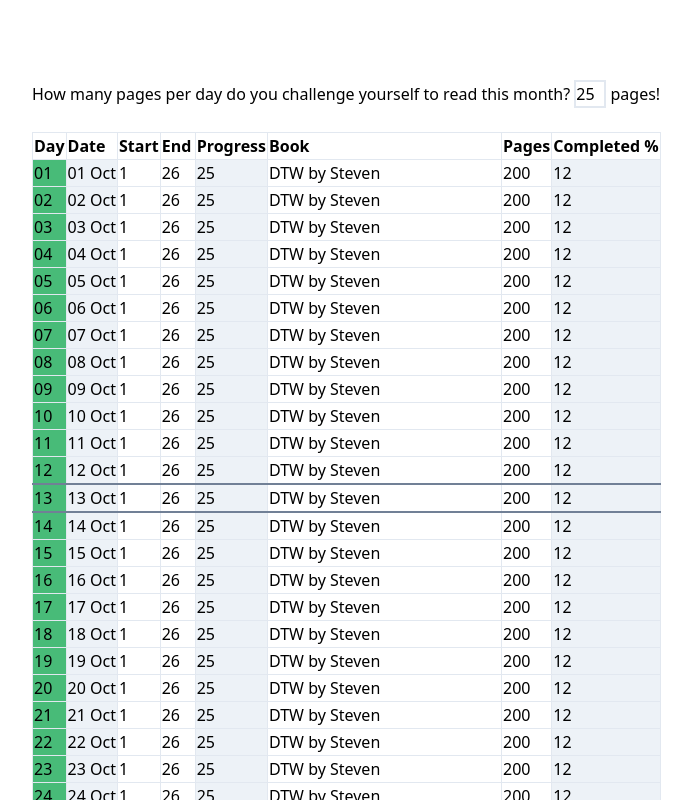
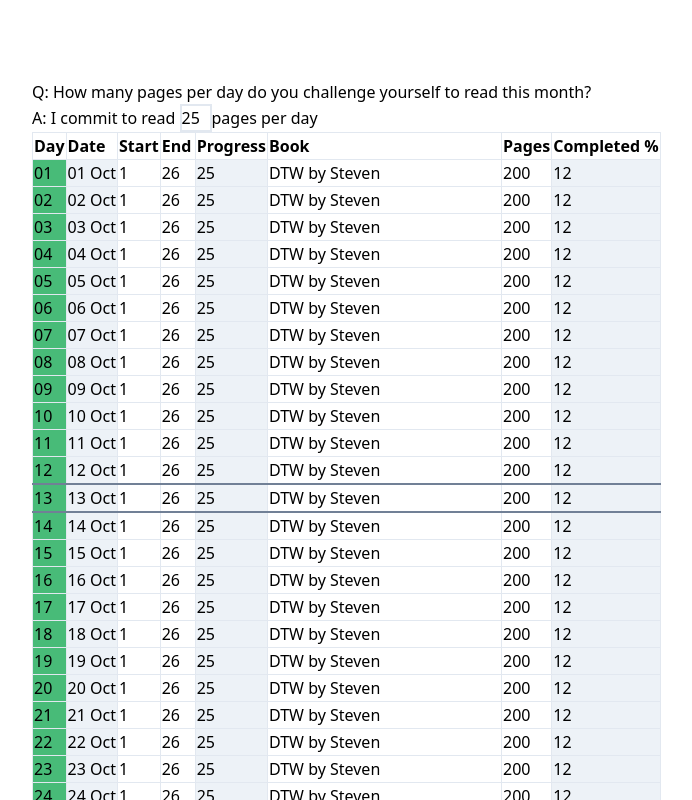
Before and after one commit to mrv1k/read-ing-app, a Nuxt app: page /t in a window 1280 px wide. Shown: the top 800 px of the page, without its empty margins (48-740 px from the left). Built offline with nearby package versions, Linux system fonts and the light colour scheme.

Commit message:
refactor: use SetGoal component

```diff
--- a/components/ChallengeSetGoal.vue
+++ b/components/ChallengeSetGoal.vue
@@ -1,18 +1,19 @@
 <template>
   <div>
-    <label for="set-goal">
-      I commit to read
-    </label>
+    <p>
+      Q: How many pages per day do you challenge yourself to read this month?
+    </p>
+    <p>
+      <label for="set-goal">A: I commit to read </label>
       <input
         id="set-goal"
         v-model.number="goal"
-      class="w-8 bg-gray-200 text-gray-700 border border-gray-200 rounded focus:outline-none focus:bg-white focus:border-gray-500"
+        class="border-2 w-8 focus:outline-none focus:shadow-outline appearance-none leading-normal"
         type="text"
         placeholder="322"
       />
-    <label for="set-goal">
-      pages per day
-    </label>
+      <label for="set-goal">pages per day </label>
+    </p>
   </div>
 </template>
 
@@ -20,11 +21,14 @@
 import { ref, watch } from '@vue/composition-api';
 
 export default {
-  setup(_, { root }) {
+  setup(_, { root, emit }) {
     const goal = ref(25);
 
     // use watching source because vuex doesn't unwrap Ref and it bugs out with jest
-    watch(goal, (goal) => root.$store.commit('challenge/SET_GOAL', goal));
+    watch(goal, (goal) => {
+      emit('SET_GOAL', goal);
+      root.$store.commit('challenge/SET_GOAL', goal);
+    });
 
     return {
       goal,
--- a/components/WipTable.vue
+++ b/components/WipTable.vue
@@ -1,13 +1,4 @@
 <template>
-  <div>
-    <p class="pb-6">
-      How many pages per day do you challenge yourself to read this month?
-      <input
-        v-model="challengeGoal"
-        class="border-2 w-8 focus:outline-none focus:shadow-outline appearance-none leading-normal"
-      />
-      pages!
-    </p>
   <table class="table-auto border-collapse">
     <thead>
       <tr>
@@ -32,11 +23,10 @@
       />
     </tbody>
   </table>
-  </div>
 </template>
 
 <script>
-import { computed, ref } from '@vue/composition-api';
+import { computed } from '@vue/composition-api';
 import { format, getDaysInMonth } from 'date-fns';
 
 import WipTableRow from '@/components/WipTableRow.vue';
@@ -45,6 +35,13 @@ import { initializeArrayWithPaddedRange } from '@/utils/helpers';
 export default {
   components: {
     WipTableRow,
+  },
+
+  props: {
+    challengeGoal: {
+      type: Number,
+      required: true,
+    },
   },
 
   setup() {
@@ -59,14 +56,10 @@ export default {
     const today = format(date, 'dd');
     const isToday = (day) => day === today;
 
-    const challengeGoal = ref(25);
-
     return {
       isToday,
       monthName,
       monthDays,
-
-      challengeGoal,
     };
   },
 };
--- a/pages/index.vue
+++ b/pages/index.vue
@@ -5,9 +5,6 @@
     </div>
     <div class="step-challenge">
       <ChallengeSetGoal />
-    </div>
-    <div class="step-progress">
-      <ProgressAddNew />
     </div>
   </div>
 </template>
--- a/pages/t.vue
+++ b/pages/t.vue
@@ -1,13 +1,29 @@
 <template>
-  <WipTable />
+  <div>
+    <ChallengeSetGoal @SET_GOAL="recordGoal" />
+    <WipTable :challenge-goal="challengeGoal" />
+  </div>
 </template>
 
 <script>
+import { ref } from '@vue/composition-api';
+import ChallengeSetGoal from '@/components/ChallengeSetGoal.vue';
 import WipTable from '@/components/WipTable.vue';
 
 export default {
   components: {
     WipTable,
+    ChallengeSetGoal,
+  },
+  setup() {
+    const challengeGoal = ref(0);
+    const recordGoal = (v) => {
+      challengeGoal.value = v;
+    };
+    return {
+      challengeGoal,
+      recordGoal,
+    };
   },
 };
 </script>
```
Lines whose indentation alone changed are shown as unchanged.
